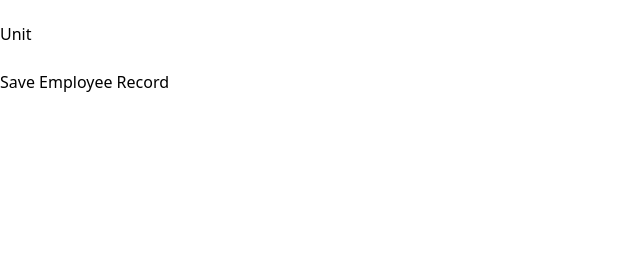
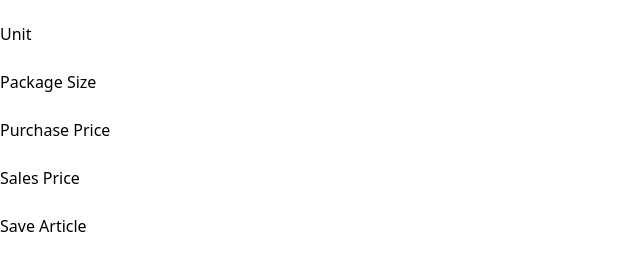
Before and after one commit to Anes075/mern, a React (Vite) app in the folder client/: page /create in a window 1280 px wide. Shown: the part 470-740 px from the top of the page, without its empty margins (0-640 px from the left). Built offline with nearby package versions, Linux system fonts and the light colour scheme.

Commit message:
Updated front

```diff
--- a/client/src/components/Record.jsx
+++ b/client/src/components/Record.jsx
@@ -154,7 +154,7 @@ export default function Record() {
               <div className="mt-2">
                 <div className="flex rounded-md shadow-sm ring-1 ring-inset ring-slate-300 focus-within:ring-2 focus-within:ring-inset focus-within:ring-indigo-600 sm:max-w-md">
                   <input
-                    type="number"
+                    type="string"
                     name="unit"
                     id="unit"
                     className="block flex-1 border-0 bg-transparent py-1.5 pl-1 text-slate-900 placeholder:text-slate-400 focus:ring-0 sm:text-sm sm:leading-6"
@@ -164,11 +164,71 @@ export default function Record() {
                 </div>
               </div>
             </div>
+            <div className="sm:col-span-4">
+              <label
+                htmlFor="packageSize"
+                className="block text-sm font-medium leading-6 text-slate-900"
+              >
+                Package Size
+              </label>
+              <div className="mt-2">
+                <div className="flex rounded-md shadow-sm ring-1 ring-inset ring-slate-300 focus-within:ring-2 focus-within:ring-inset focus-within:ring-indigo-600 sm:max-w-md">
+                  <input
+                    type="number"
+                    name="packageSize"
+                    id="packageSize"
+                    className="block flex-1 border-0 bg-transparent py-1.5 pl-1 text-slate-900 placeholder:text-slate-400 focus:ring-0 sm:text-sm sm:leading-6"
+                    value={form.packageSize}
+                    onChange={(e) => updateForm({ packageSize: e.target.value })}
+                  />
+                </div>
+              </div>
+            </div>
+            <div className="sm:col-span-4">
+              <label
+                htmlFor="purchasePrice"
+                className="block text-sm font-medium leading-6 text-slate-900"
+              >
+                Purchase Price
+              </label>
+              <div className="mt-2">
+                <div className="flex rounded-md shadow-sm ring-1 ring-inset ring-slate-300 focus-within:ring-2 focus-within:ring-inset focus-within:ring-indigo-600 sm:max-w-md">
+                  <input
+                    type="number"
+                    name="purchasePrice"
+                    id="purchasePrice"
+                    className="block flex-1 border-0 bg-transparent py-1.5 pl-1 text-slate-900 placeholder:text-slate-400 focus:ring-0 sm:text-sm sm:leading-6"
+                    value={form.purchasePrice}
+                    onChange={(e) => updateForm({ purchasePrice: e.target.value })}
+                  />
+                </div>
+              </div>
+            </div>
+            <div className="sm:col-span-4">
+              <label
+                htmlFor="salesPrice"
+                className="block text-sm font-medium leading-6 text-slate-900"
+              >
+                Sales Price
+              </label>
+              <div className="mt-2">
+                <div className="flex rounded-md shadow-sm ring-1 ring-inset ring-slate-300 focus-within:ring-2 focus-within:ring-inset focus-within:ring-indigo-600 sm:max-w-md">
+                  <input
+                    type="number"
+                    name="salesPrice"
+                    id="salesPrice"
+                    className="block flex-1 border-0 bg-transparent py-1.5 pl-1 text-slate-900 placeholder:text-slate-400 focus:ring-0 sm:text-sm sm:leading-6"
+                    value={form.salesPrice}
+                    onChange={(e) => updateForm({ salesPrice: e.target.value })}
+                  />
+                </div>
+              </div>
+            </div>
           </div>
         </div>
         <input
           type="submit"
-          value="Save Employee Record"
+          value="Save Article"
           className="inline-flex items-center justify-center whitespace-nowrap text-md font-medium ring-offset-background transition-colors focus-visible:outline-none focus-visible:ring-2 focus-visible:ring-ring focus-visible:ring-offset-2 disabled:pointer-events-none disabled:opacity-50 border border-input bg-background hover:bg-slate-100 hover:text-accent-foreground h-9 rounded-md px-3 cursor-pointer mt-4"
         />
       </form>
```
